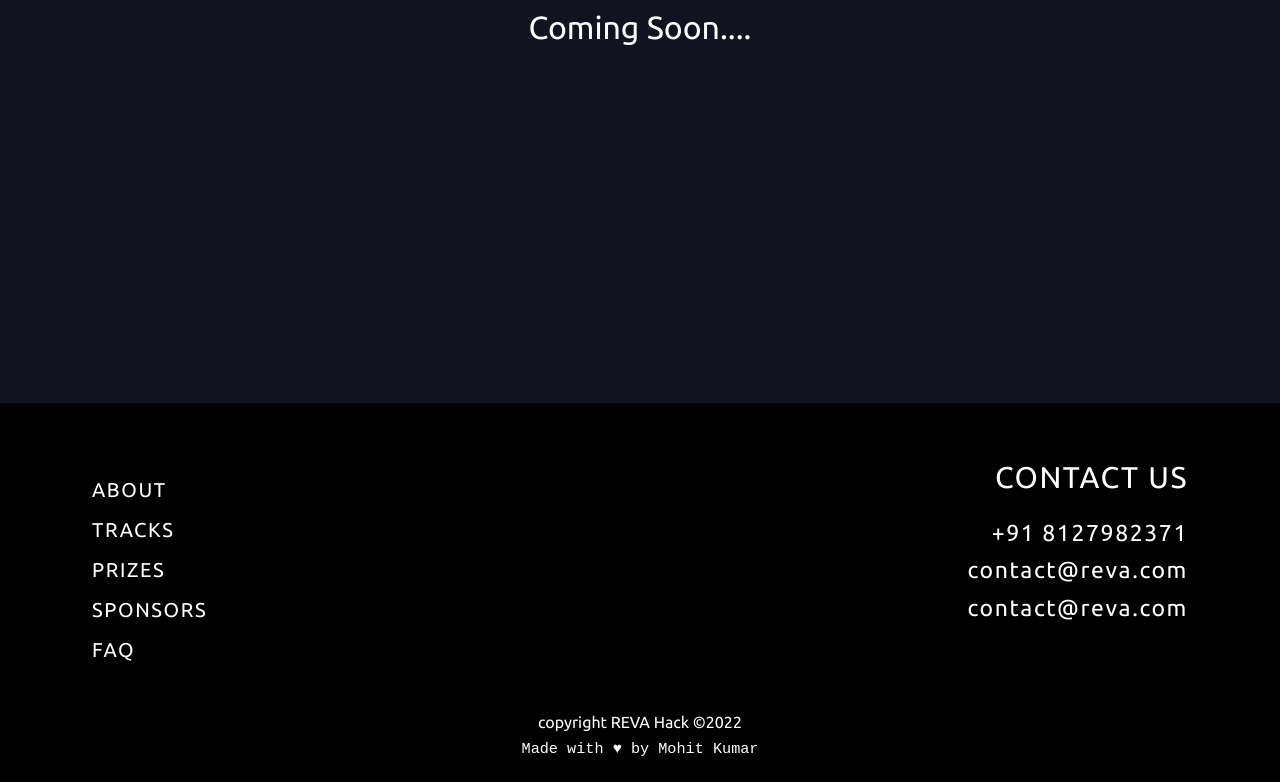
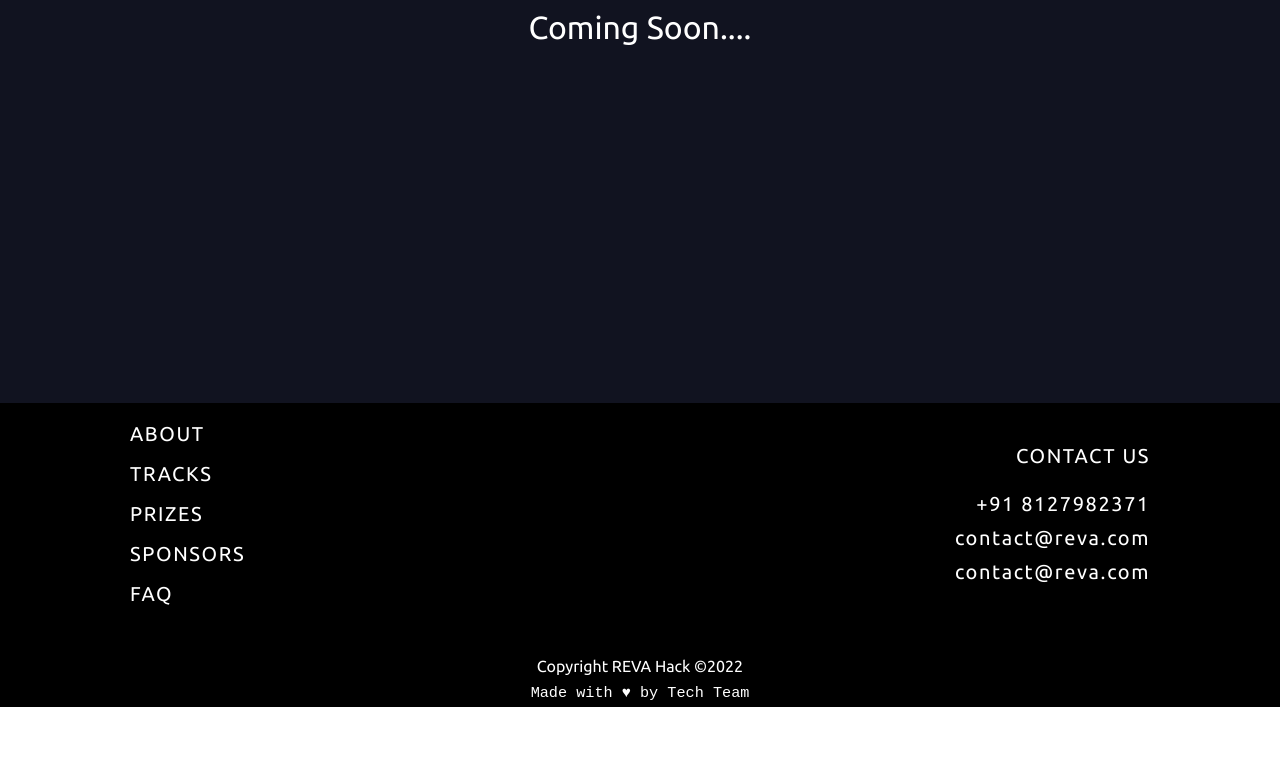
Before and after one commit to revahack/2022, a React (Create React App) app: page / in a window 1280 px wide. Shown: the part 5171-5953 px from the top of the page. After the commit the page ends 5878 px from the top, so only its background shows below. Built offline with nearby package versions, Linux system fonts and the light colour scheme; some icons are missing.

Commit message:
footer responsive

```diff
--- a/src/components/footer/footer.css
+++ b/src/components/footer/footer.css
@@ -2,7 +2,7 @@
   position: relative;
   height: auto;
   color: #fff;
-  padding: 3.5rem 5rem 0 5rem;
+  /* padding: 3.5rem 5rem 0 5rem; */
   background-color: black;
   box-shadow: inset 0 0 0 1000px rgba(0,0,0,.4);
 }
@@ -32,7 +32,7 @@
 }
 
 .contact h1 {
-  font-size: 30px;
+  font-size: 20px;
   text-align: right;
   letter-spacing: .1rem;
 }
@@ -44,13 +44,15 @@
 }
 
 .contact-items li h2 {
-  font-size: 23px;
+  font-size: 20px;
   text-align: right;
 }
 
 .copyright {
   text-align: center;
   padding-top: 1rem;
+  margin: 0;
+  padding-bottom: 5px;
 }
 
 .copyright h6 {
@@ -61,3 +63,32 @@
   font-size: .95rem;
   font-family: monospace;
 }
+
+.copy{
+  margin: 0;
+}
+h6{
+  margin: 0;
+}
+
+@media only screen and (max-width: 600px){
+  a{
+    font-size: 10px !important;
+  }
+  .contact h2 {
+    font-size: 10px !important;
+  }
+  .contact h1{
+    font-size: 15px !important;
+
+  }
+  .copy > p{
+    margin: 0;
+    font-size: 10px !important;
+  }
+  h6{
+    font-size: 11px !important;
+    padding-bottom: 2px;
+  }
+
+}
--- a/src/components/footer/footer.js
+++ b/src/components/footer/footer.js
@@ -7,7 +7,7 @@ export default function Footer() {
     <div className="footer">
         <div class="site-section">
           <Container>
-            <div class="row">
+            <div class="d-flex px-5 justify-content-between align-items-center">
               <div class="col-sm">
                 <ul class="list-unstyled links">
                   <li><a href="#about" class="footer-link">ABOUT</a></li>
@@ -25,9 +25,11 @@ export default function Footer() {
                   <li><h2>contact@reva.com</h2></li>
                 </ul>
               </div>
+            </div>
+            <div className="copy">
               <p class="copyright">
-                  <h6>copyright REVA Hack &#169;2022</h6>
-                  <h6>Made with &#x2665; by Mohit Kumar</h6>
+                  <h6>Copyright REVA Hack &#169;2022</h6>
+                  <h6 style={{ margin:"0" }}>Made with &#x2665; by Tech Team</h6>
               </p>
             </div>
           </Container>
--- a/src/components/tracks/tracks.css
+++ b/src/components/tracks/tracks.css
@@ -4,7 +4,7 @@
   box-shadow: inset 0 0 0 1000px rgba(0, 0, 0, 0.4);
   color: white;
   padding-top: 5%;
-  height: 100vh;
+  /* height: 100vh; */
 }
 
 .track-heading-div {
```
